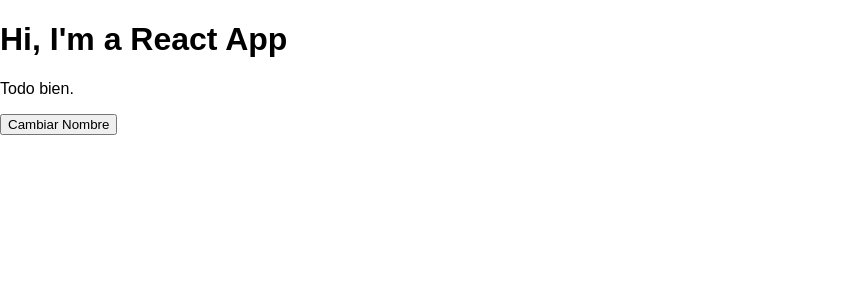
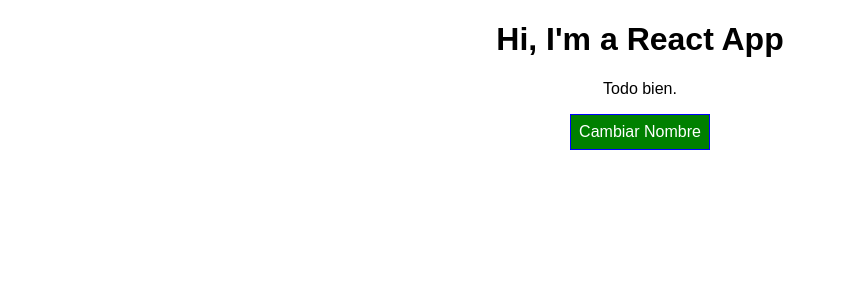
Before and after one commit to Huguez/my_app, a React app: page / in a window 1280 px wide. Shown: the top 300 px of the page, without its empty margins (0-846 px from the left). Built offline with nearby package versions, Linux system fonts and the light colour scheme.

Commit message:
se utilizo la configuracion para que cada estilo se usara como atributo

```diff
--- a/src/App.css
+++ b/src/App.css
@@ -10,7 +10,7 @@
   font-weight: bold;
 }
 
-.button{
+.Button{
   background-color: green;
   color: white;
   font: inherit;
@@ -19,7 +19,15 @@
   padding: 8px;
 }
 
-.button:hover {
+.Button:hover {
     background-color: lightgreen;
     color: 'black';
 }
+
+.Button.Red{
+  background-color: red;
+}
+
+.Button.Red:hover{
+  background-color: salmon;
+}
--- a/src/App.js
+++ b/src/App.js
@@ -1,6 +1,6 @@
 import React, { Component } from 'react';
 // import React, { useState } from 'react';
-import './App.css';
+import clases from './App.css';
 import Person from './Person/Person';
 import Msn from './Msn/Msn';
 // import Radium, { StyleRoot }from 'radium';
@@ -63,6 +63,8 @@
 
         let personas = null;
 
+        let buttonClass = [clases.Button];
+
         if( this.state.show ){
             personas = (
                 <div>
@@ -76,28 +78,29 @@
                     } ) }
                 </div>
             );
+            buttonClass.push( clases.Red );
         }
         let msn = 'Todo bien';
 
         let classes = [];
         if( this.state.persons.length <= 2 ){
-            classes.push('red');
+            classes.push(clases.red);
             msn = 'Cuidado, solo tienes 2';
         }
 
         if( this.state.persons.length === 1 ){
-            classes.push( 'bold' );
+            classes.push( clases.bold );
             msn = 'Solo te queda 1';
         }
 
         return (
 
-            <div className = "App" >
+            <div className = { clases.App } >
                 <h1>Hi, I'm a React App</h1>
                     <p className={ classes.join( ' ' ) } > { msn }.</p>
 
                     <button
-                        className="button"
+                        className={ buttonClass.join(' ') }
                         onClick={ this.mostrar } >Cambiar Nombre
                     </button>
                     { personas }
```
